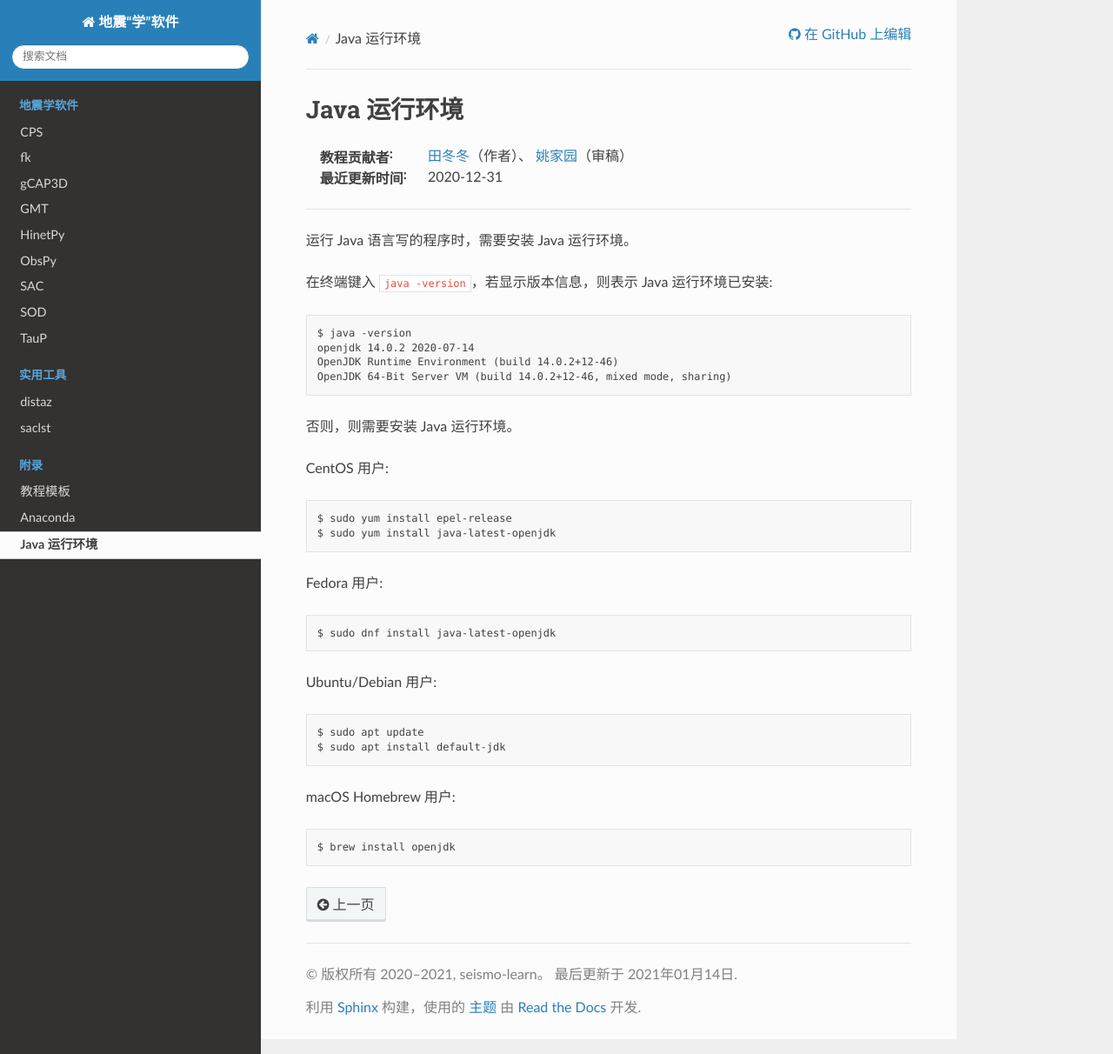
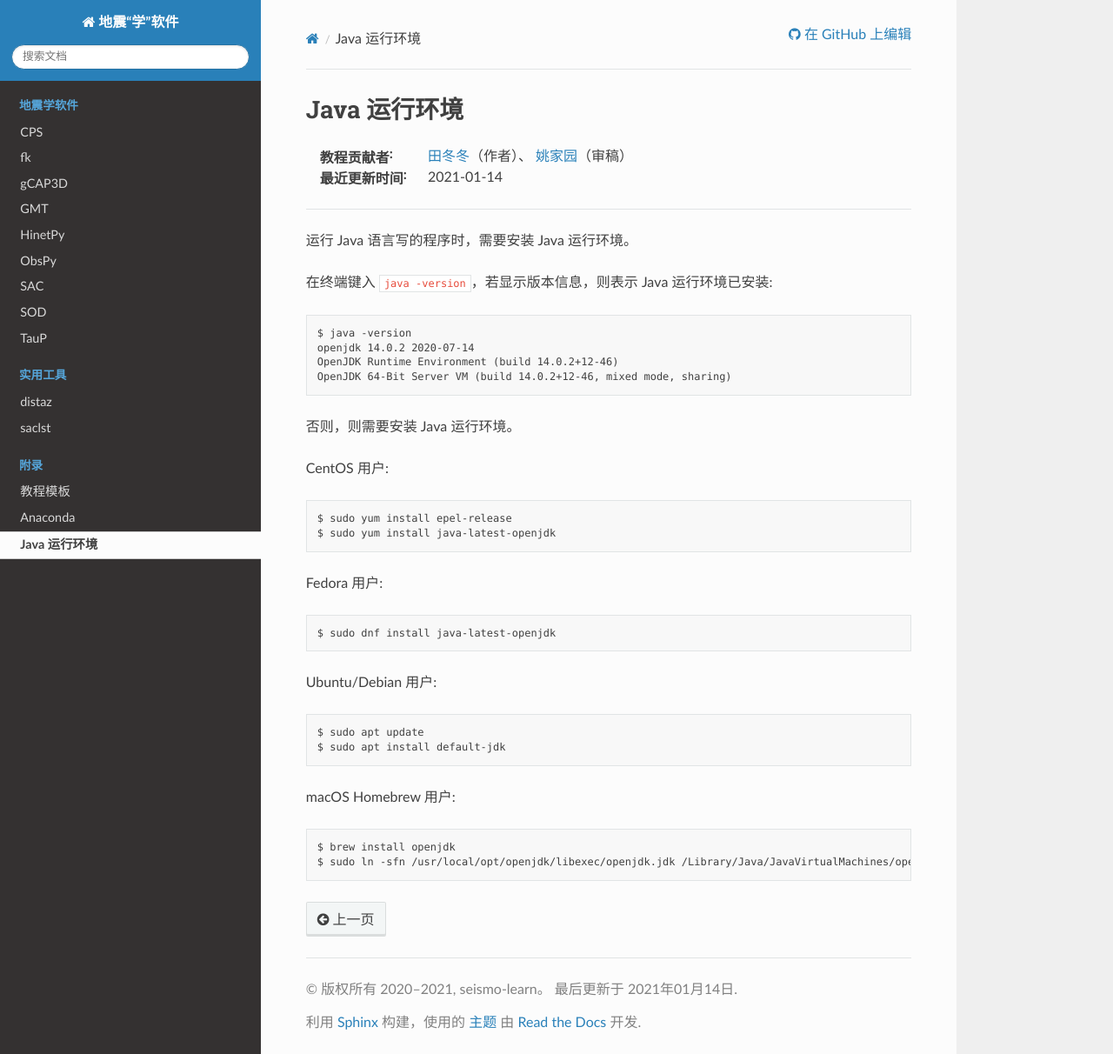
Before and after one commit to seismo-learn/software, a Sphinx documentation site: the page built from source/java/index.rst, in a window 1280 px wide and 1212 px high. Shown: the whole window at 87% size. Built offline with Sphinx 7.4.7 and the Read the Docs theme 2.0.0, drawn with Linux system fonts in a browser that asks for light colours.

Commit message:
Java: Update install instructions for openjdk (#128)

```diff
--- a/source/java/index.rst
+++ b/source/java/index.rst
@@ -3,7 +3,7 @@ Java 运行环境
 
 :教程贡献者: |田冬冬|\（作者）、
              |姚家园|\（审稿）
-:最近更新时间: 2020-12-31
+:最近更新时间: 2021-01-14
 
 ----
 
@@ -35,3 +35,4 @@ Ubuntu/Debian 用户::
 macOS Homebrew 用户::
 
     $ brew install openjdk
+    $ sudo ln -sfn /usr/local/opt/openjdk/libexec/openjdk.jdk /Library/Java/JavaVirtualMachines/openjdk.jdk
```
